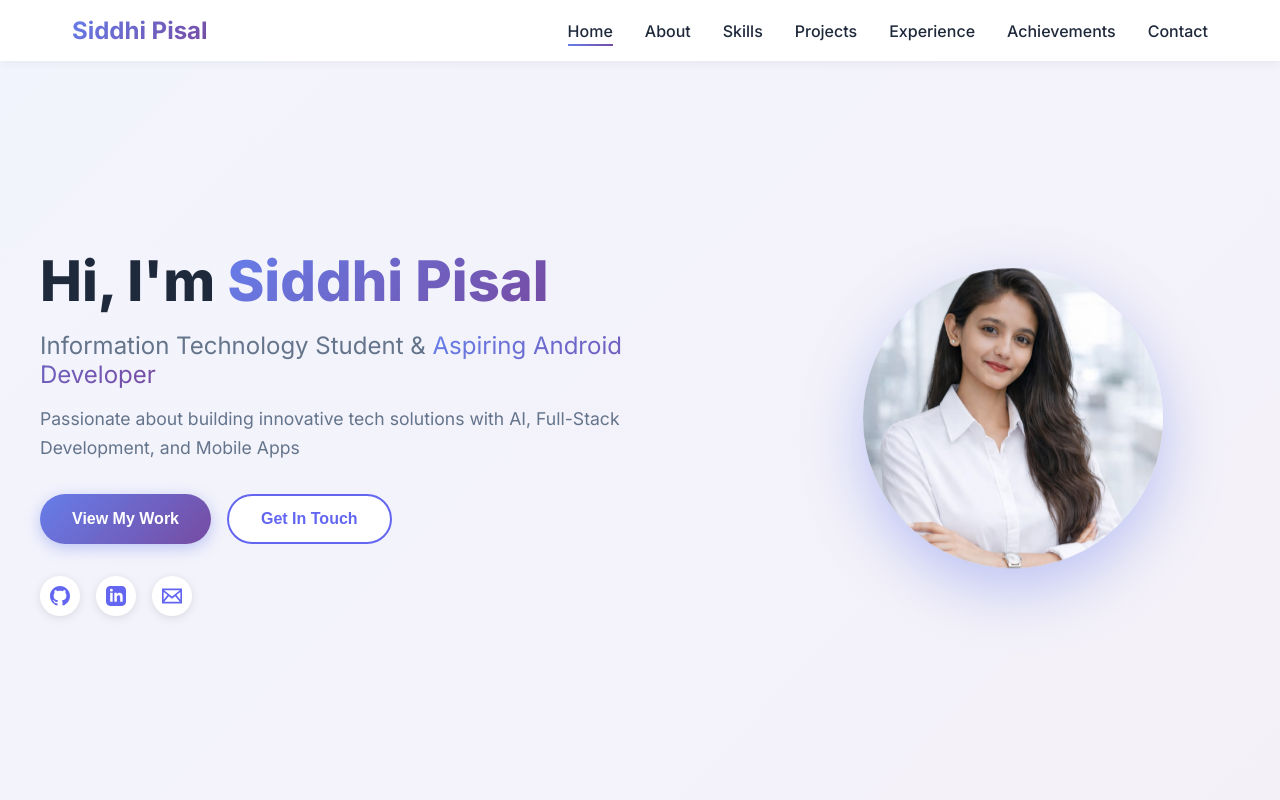
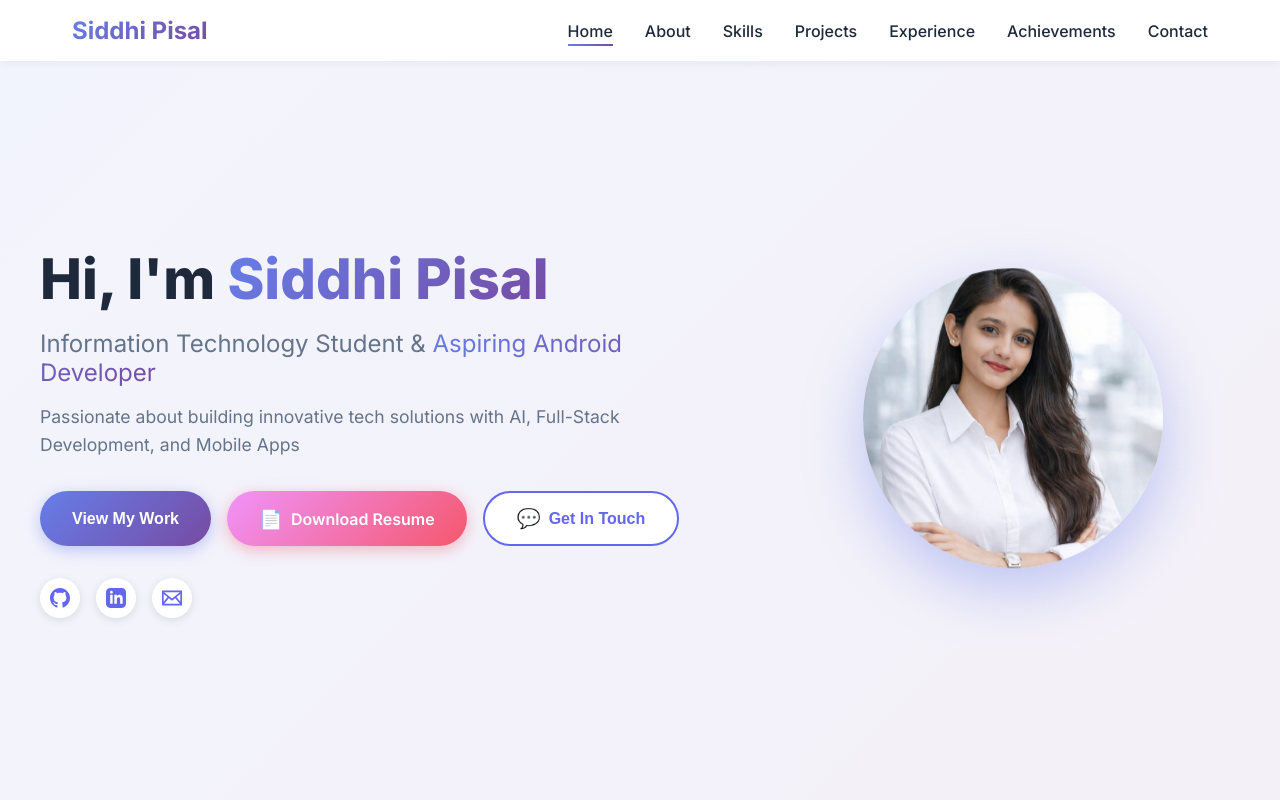
Before and after one commit to siddhipisal984/Portfolio, a React (Vite) app: page / in a window 1280 px wide. Shown: the top 800 px of the page. Built offline with nearby package versions, Linux system fonts and the light colour scheme.

Commit message:
Added resume download with interactive buttons

```diff
--- a/src/App.css
+++ b/src/App.css
@@ -161,6 +161,20 @@
   font-weight: 600;
   cursor: pointer;
   transition: all 0.3s;
+  text-decoration: none;
+  display: inline-flex;
+  align-items: center;
+  justify-content: center;
+  gap: 0.5rem;
+}
+
+.btn-icon {
+  font-size: 1.2rem;
+  transition: transform 0.3s;
+}
+
+.btn:hover .btn-icon {
+  transform: scale(1.2) rotate(5deg);
 }
 
 .btn-primary {
@@ -183,6 +197,136 @@
 .btn-secondary:hover {
   background: var(--primary);
   color: white;
+}
+
+.btn-contact {
+  background: white;
+  color: var(--primary);
+  border: 2px solid var(--primary);
+  position: relative;
+  overflow: hidden;
+}
+
+.btn-contact::after {
+  content: '';
+  position: absolute;
+  top: 50%;
+  left: 50%;
+  width: 0;
+  height: 0;
+  background: var(--gradient);
+  border-radius: 50%;
+  transform: translate(-50%, -50%);
+  transition: width 0.6s, height 0.6s;
+}
+
+.btn-contact:hover::after {
+  width: 400px;
+  height: 400px;
+}
+
+.btn-contact:hover {
+  color: white;
+  border-color: transparent;
+  transform: translateY(-3px);
+  box-shadow: 0 6px 25px rgba(102, 126, 234, 0.5);
+}
+
+.btn-contact span {
+  position: relative;
+  z-index: 1;
+}
+
+.btn-contact:hover .btn-icon {
+  animation: bounce 0.6s ease;
+}
+
+@keyframes bounce {
+  0%, 100% { transform: translateY(0); }
+  25% { transform: translateY(-8px); }
+  50% { transform: translateY(0); }
+  75% { transform: translateY(-4px); }
+}
+
+.btn-resume {
+  background: linear-gradient(135deg, #f093fb 0%, #f5576c 100%);
+  color: white;
+  box-shadow: 0 4px 15px rgba(245, 87, 108, 0.4);
+  position: relative;
+  overflow: hidden;
+}
+
+.btn-resume::before {
+  content: '';
+  position: absolute;
+  top: 0;
+  left: -100%;
+  width: 100%;
+  height: 100%;
+  background: linear-gradient(90deg, transparent, rgba(255, 255, 255, 0.3), transparent);
+  transition: left 0.5s;
+}
+
+.btn-resume:hover::before {
+  left: 100%;
+}
+
+.btn-resume:hover {
+  transform: translateY(-3px);
+  box-shadow: 0 6px 25px rgba(245, 87, 108, 0.6);
+}
+
+.btn-resume-large {
+  padding: 1rem 2.5rem;
+  border: none;
+  border-radius: 50px;
+  font-size: 1.1rem;
+  font-weight: 600;
+  cursor: pointer;
+  text-decoration: none;
+  display: inline-flex;
+  align-items: center;
+  justify-content: center;
+  gap: 0.5rem;
+  background: linear-gradient(135deg, #667eea 0%, #764ba2 100%);
+  color: white;
+  box-shadow: 0 5px 20px rgba(102, 126, 234, 0.4);
+  margin-bottom: 2rem;
+  position: relative;
+  overflow: hidden;
+  transition: all 0.3s;
+}
+
+.btn-resume-large::before {
+  content: '';
+  position: absolute;
+  top: 50%;
+  left: 50%;
+  width: 0;
+  height: 0;
+  border-radius: 50%;
+  background: rgba(255, 255, 255, 0.2);
+  transform: translate(-50%, -50%);
+  transition: width 0.5s, height 0.5s;
+}
+
+.btn-resume-large:hover::before {
+  width: 300px;
+  height: 300px;
+}
+
+.btn-resume-large:hover {
+  transform: translateY(-3px) scale(1.05);
+  box-shadow: 0 8px 30px rgba(102, 126, 234, 0.6);
+}
+
+.btn-resume-large .btn-icon {
+  font-size: 1.3rem;
+  transition: transform 0.3s;
+}
+
+.btn-resume-large:hover .btn-icon {
+  transform: scale(1.3) rotate(10deg);
 }
 
 .social-links {
--- a/src/App.jsx
+++ b/src/App.jsx
@@ -67,7 +67,12 @@ function App() {
               <button className="btn btn-primary" onClick={() => scrollToSection('projects')}>
                 View My Work
               </button>
-              <button className="btn btn-secondary" onClick={() => scrollToSection('contact')}>
+              <a href="/resume/SIDDHI_RESUME.pdf" download className="btn btn-resume">
+                <span className="btn-icon">📄</span>
+                Download Resume
+              </a>
+              <button className="btn btn-contact" onClick={() => scrollToSection('contact')}>
+                <span className="btn-icon">💬</span>
                 Get In Touch
               </button>
             </div>
@@ -391,6 +396,10 @@ function App() {
             <div className="contact-info">
               <h3>Let's Connect!</h3>
               <p>I'm always open to discussing new projects, creative ideas, or opportunities to be part of your vision.</p>
+              <a href="/resume/SIDDHI_RESUME.pdf" download className="btn btn-resume-large">
+                <span className="btn-icon">📄</span>
+                Download My Resume
+              </a>
               <div className="contact-items">
                 <div className="contact-item">
                   <div className="contact-icon">📧</div>
```
Also changed, not shown: 1 other file (tests, documents, lock files or other folders).
